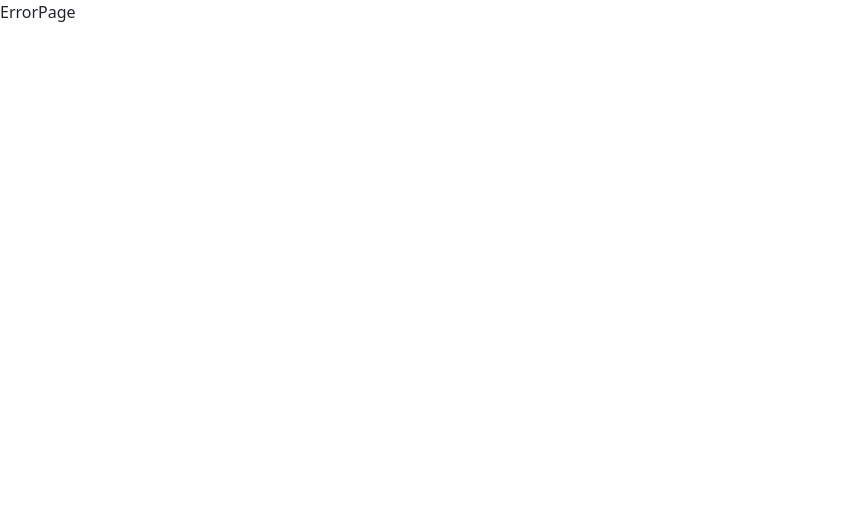
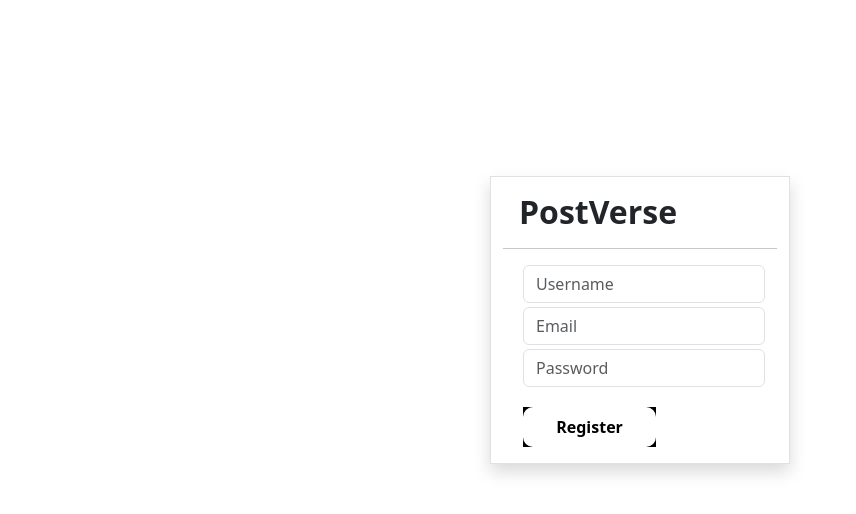
Before and after one commit to FrankoLika/Capstone-FE, a React (Create React App) app: page /Register in a window 1280 px wide. Shown: the top 514 px of the page, without its empty margins (0-856 px from the left). Built offline with nearby package versions, Linux system fonts and the light colour scheme.

Commit message:
login with github fe

```diff
--- a/src/App.js
+++ b/src/App.js
@@ -2,7 +2,8 @@ import { BrowserRouter, Routes, Route } from "react-router-dom";
 import ProtectedRoutes from "./middleware/ProtectedRoutes";
 import Login from "./pages/Login";
 import Homepage from "./pages/Homepage"
-import ErrorPage from "./pages/ErrorPage"
+import Errorpage from "./pages/Errorpage"
+import Register from "./pages/Register";
 function App() {
   return (
     <div style={{ height: "100vh" }}>
@@ -12,7 +13,8 @@ function App() {
           <Route element={<ProtectedRoutes />}>
             <Route path="/Homepage" element={<Homepage />} />
           </Route>
-          <Route path="*" element={<ErrorPage />} />
+          <Route path="/Register" element={<Register />} />
+          <Route path="*" element={<Errorpage />} />
         </Routes>
       </BrowserRouter>
     </div>
--- a/src/pages/ErrorPage.js
+++ b/src/pages/ErrorPage.js
@@ -1,9 +1,9 @@
 import React from 'react'
 
-const ErrorPage = () => {
+const Errorpage = () => {
   return (
-    <div>ErrorPage</div>
+    <div>ErrorPage2</div>
   )
 }
 
-export default ErrorPage
+export default Errorpage
--- a/src/pages/Login.js
+++ b/src/pages/Login.js
@@ -3,7 +3,7 @@ import '../styles/Login.css'
 import { Form, FormControl, Container, Row, Col, } from 'react-bootstrap'
 import { Toaster } from 'react-hot-toast'
 import { Toast } from '../utilities/notifications'
-import { useNavigate } from 'react-router-dom'
+import { Link, useNavigate } from 'react-router-dom'
 
 const Login = () => {
     const navigate = useNavigate();
@@ -16,18 +16,17 @@ const Login = () => {
     const login = async (e) => {
         e.preventDefault();
         try {
-            const req = await fetch('http://localhost:5050/login', {
+            const res = await fetch('http://localhost:5050/login', {
                 method: 'POST',
                 headers: {
                     "Content-Type": 'application/json',
                 },
                 body: JSON.stringify(formData)
             })
-            const data = await req.json()
+            const data = await res.json()
             const jwt = data.token
             localStorage.setItem('jwt', jwt);
             if (jwt) {
-                successToast.success();
                 setTimeout(() => {
                     navigate('/Homepage', { replace: true });
                 }, 1000);
@@ -38,11 +37,17 @@ const Login = () => {
             console.log(error);
         }
     }
+
+    const handleLoginWithGithub = () => {
+        window.location.href = `${process.env.REACT_APP_BASE_URL}/auth/github`
+    }
+
     return (
         <Container className='h-100'>
-            <Row className="h-100 justify-content-center align-items-center">
-                <Col className='bg-white shadow square border border-warning' xs={10} sm={8} md={6} lg={4} style={{ maxWidth: "300px" }}>
-                    <h3>Post Verse</h3>
+            <Row className="row-login justify-content-center align-items-center">
+                <Col className='bg-white shadow square border' xs={10} sm={8} md={6} lg={4} style={{ maxWidth: "300px" }}>
+                    <h2 className='m-3 fw-bold'>PostVerse</h2>
+                    <hr></hr>
                     <Form onSubmit={login} className='m-3' style={{ maxWidth: "300px" }}>
                         <FormControl
                             onChange={(e) => setFormData({
@@ -64,12 +69,23 @@ const Login = () => {
                             className='m-1'
                         >
                         </FormControl>
-                        <button type='submit' className='glow-on-hover mx-1 mt-3'>
+                        <button type='submit' className='glow-on-hover mx-1 my-4'>
                             <b>Login</b>
                         </button>
+                        <hr></hr>
+                        <button className='glow-on-hover mx-1 my-4 h-100' onClick={handleLoginWithGithub}>
+                            <b>Login with GitHub</b>
+                        </button>
                     </Form>
-                    <hr></hr>
                     <Toaster />
+                </Col>
+            </Row>
+            <Row className="justify-content-center align-items-center">
+                <Col className='bg-white shadow square border' xs={10} sm={8} md={6} lg={4} style={{ maxWidth: "300px" }}>
+                    <div className='d-flex justify-content-around mt-3'>
+                        <p>Don't have an account?</p>
+                        <Link className='text-decoration-none text-info' to="/register">Sign up</Link>
+                    </div>
                 </Col>
             </Row>
         </Container>
--- /dev/null
+++ b/src/pages/Register.js
@@ -0,0 +1,74 @@
+import React, { useState } from 'react'
+import { Form, FormControl, Container, Row, Col, } from 'react-bootstrap'
+import { useNavigate } from 'react-router-dom'
+const Register = () => {
+    const [formData, setFormData] = useState({})
+
+    const navigate = useNavigate()
+    const register = async (e) => {
+        e.preventDefault()
+        try {
+            const res = await fetch('http://localhost:5050/register', {
+                method: 'POST',
+                headers: {
+                    "Content-Type": 'application/json',
+                },
+                body: JSON.stringify(formData)
+            })
+            if(res.ok){
+                navigate('/')
+            }
+        } catch (error) {
+            console.log(error)
+        }
+    }
+
+    return (
+        <Container className='h-100'>
+            <Row className="row-login justify-content-center align-items-center">
+                <Col className='bg-white shadow square border' xs={10} sm={8} md={6} lg={4} style={{ maxWidth: "300px" }}>
+                    <h2 className='m-3 fw-bold'>PostVerse</h2>
+                    <hr></hr>
+                    <Form onSubmit={register} className='m-3' style={{ maxWidth: "300px" }}>
+                        <FormControl
+                            onChange={(e) => setFormData({
+                                ...formData,
+                                username: e.target.value
+                            })}
+                            type='text'
+                            placeholder='Username'
+                            className= 'm-1'
+                        >
+                        </FormControl>
+                        <FormControl
+                            onChange={(e) => setFormData({
+                                ...formData,
+                                email: e.target.value
+                            })}
+                            type='email'
+                            placeholder='Email'
+                            className= 'm-1'
+                        >
+                        </FormControl>
+                        <FormControl
+                            onChange={(e) => setFormData({
+                                ...formData,
+                                password: e.target.value
+                            })}
+                            type='password'
+                            placeholder='Password'
+                            className= 'm-1'
+                        >
+                        </FormControl>
+
+                        <button type='submit' className= 'glow-on-hover mx-1 mt-3'>
+                            <b>Register</b>
+                        </button>
+                    </Form>
+                </Col>
+            </Row>
+        </Container>
+    )
+}
+
+export default Register
--- a/src/styles/Login.css
+++ b/src/styles/Login.css
@@ -3,12 +3,11 @@
   height: 40px;
   border: none;
   outline: none;
-  color: #fff;
-  background: #133337;
+  color: #000000;
+  background-color: #000000;
   cursor: pointer;
   position: relative;
   z-index: 0;
-  border-radius: 10px;
 }
 
 .glow-on-hover:before {
@@ -36,11 +35,10 @@
   animation: glowing 20s linear infinite;
   opacity: 0;
   transition: opacity 0.3s ease-in-out;
-  border-radius: 10px;
 }
 
 .glow-on-hover:active {
-  color: #133337;
+  color: #ffffff;
 }
 
 .glow-on-hover:active:after {
@@ -57,7 +55,7 @@
   position: absolute;
   width: 100%;
   height: 100%;
-  background: #133337;
+  background: #ffffff;
   left: 0;
   top: 0;
   border-radius: 10px;
@@ -74,3 +72,7 @@
     background-position: 0 0;
   }
 }
+
+.row-login{
+  height: 80%;
+}
```
Also changed, not shown: 1 other file (tests, documents, lock files or other folders).
